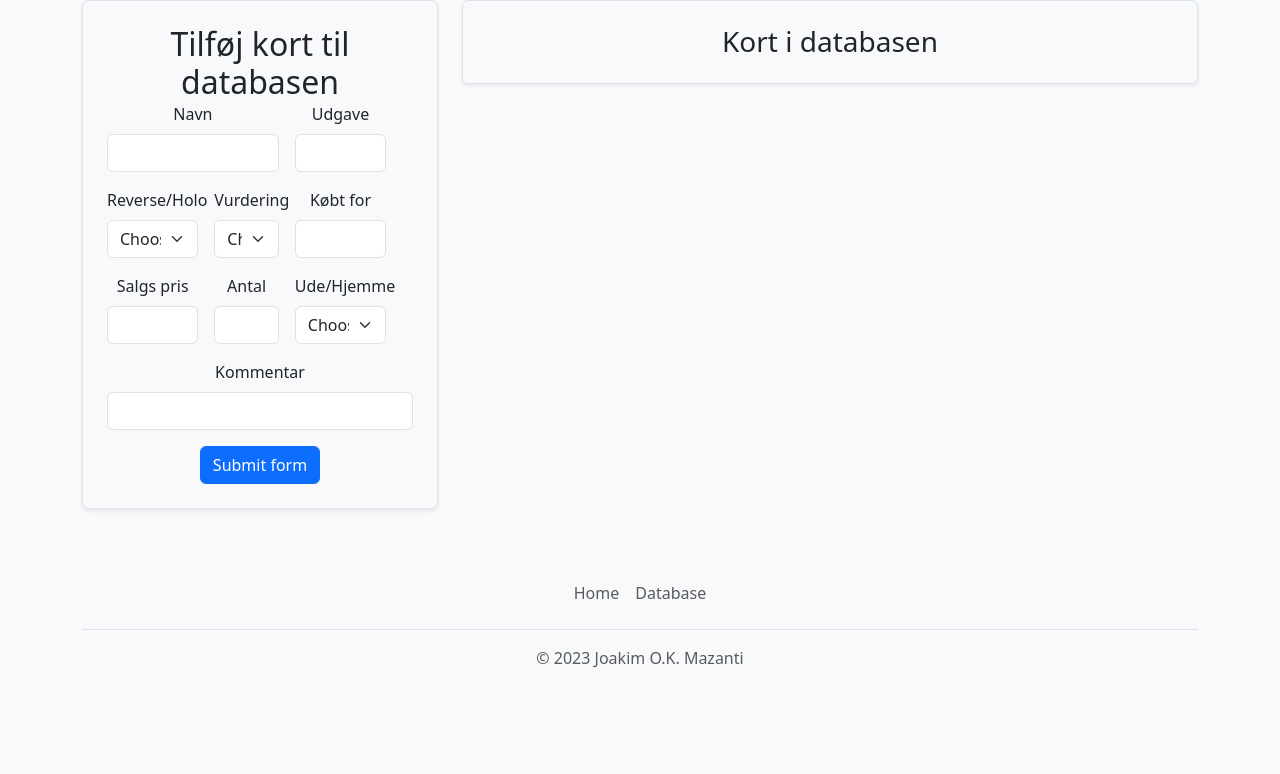
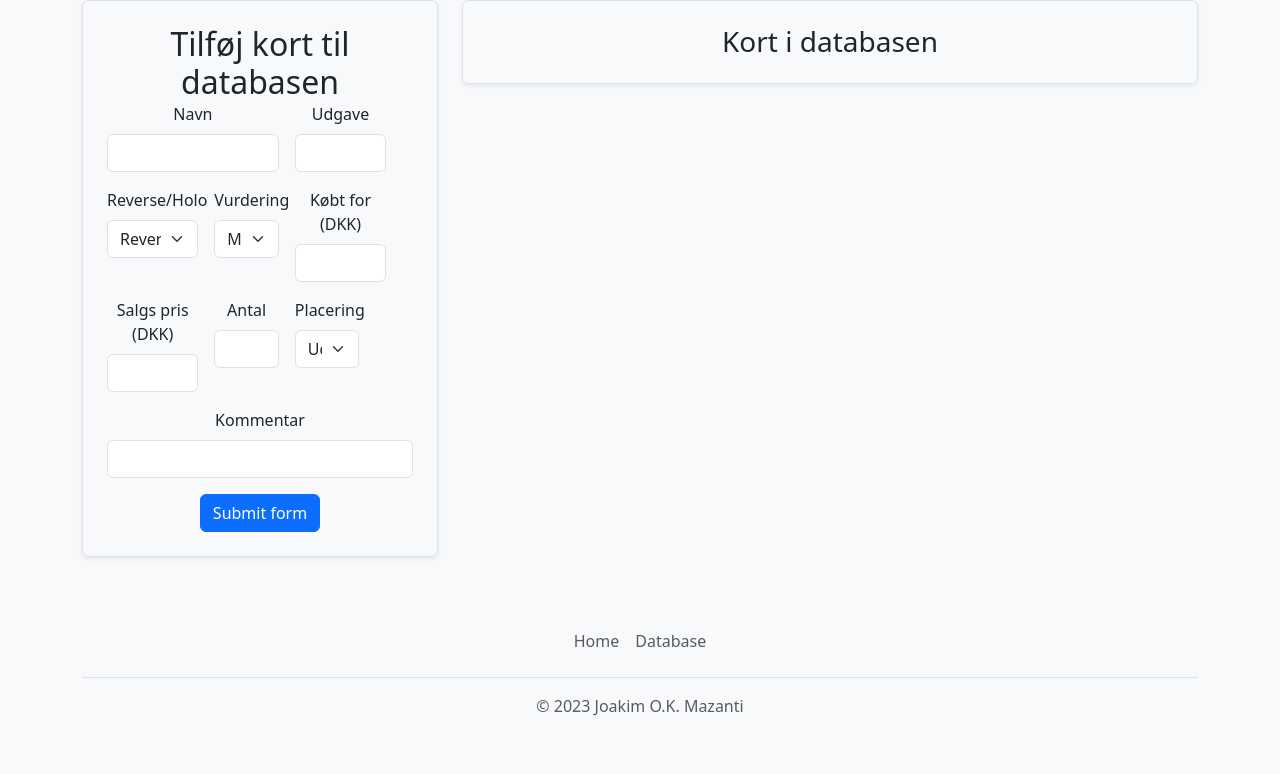
Before and after one commit to Mazantii/PokemonHjemmeside, a Flask app: page /database in a window 1280 px wide. Shown: the part 56-830 px from the top of the page. Before the commit the page ends 724 px from the top, so only its background shows below. Run offline with Flask 3, Linux system fonts and the light colour scheme; data that the repository does not hold is empty; parts of the project's set-up code (start-up, migrations or seed data) failed here and were passed over.

Commit message:
Formen virker! og der er regexet så man kun kan skrive tal i de relevante felter!

```diff
--- a/db.py
+++ b/db.py
@@ -11,7 +11,7 @@ def PostData(name, buy_price, sold_price, my_evaluation, amount, hjemme, pokemon
     "amount": amount, "hjemme": hjemme, "pokemon_id": pokemon_id, "holo": holo, "comment": comment}
     collection.insert_one(post)
 
-PostData("seiuhiuhe", 100, 200, "Near Mint", 1, True, "XY12", "Holo", "")
+#PostData("seiuhiuhe", 100, 200, "Near Mint", 1, Hjemme, "XY12", "Holo", "")
 #For all of the data in the collection find the ones with amount 1 or above and make them into a array
 available = {}
 not_home = {}
@@ -27,13 +27,11 @@ def GiveAvailable():
 
 #This is for the card that are out being sold
 def NotHome():
-    #Make a new array containing all of the cards that are not at home and have a amount of 1 or more
+    #Make a new array containing all of the cards that are "Ude" and have a amount of 1 or more
     for x in collection.find():
-        if x["amount"] >= 1 and x["hjemme"] == False:
-            #if there is a match make a new object in the available array with the name as the key and the sold_price, my_evaluation and amount as the value
+        if x["hjemme"] == "Ude" and x["amount"] >= 1:
             not_home[x["name"]] = [x["sold_price"], x["my_evaluation"], x["amount"], x["hjemme"], x["buy_price"], x["pokemon_id"],
              x["holo"], x["comment"]]
 
-GiveAvailable()
 #access the name of the first element in the array
 print(available)
--- a/server.py
+++ b/server.py
@@ -1,4 +1,4 @@
-from flask import Flask, render_template
+from flask import Flask, render_template, request
 import main
 import db
 
@@ -10,8 +10,6 @@ main.UpdateSales()
 earnings = main.earnings
 amount = main.total_amount_of_sales
 
-#Run the GiveAvailable function
-db.GiveAvailable()
 
 #values from db.py
 available = db.available
@@ -24,13 +22,38 @@ app = Flask(__name__)
 
 @app.route("/")
 def home():
+    db.NotHome()
     #Send the earnings to the index.html file
     return render_template("index.html", earnings=earnings, sales=amount, not_available=not_available)
 
 @app.route("/database")
 def database():
-    #Send the earnings to the index.html file
+    db.GiveAvailable()
+    #Send the available array to the database.html file
     return render_template("database.html", available=available)
+
+@app.route("/addcard", methods=["POST"])
+def addcard():
+    #Get the data from the form
+    name = request.form["name"]
+    buy_price = int(request.form["buy_price"])
+    sold_price = int(request.form["sell_price"])
+    evaluation = request.form["evaluation"]
+    amount = int(request.form["amount"])
+    hjemme = request.form["out_home"]
+    pokemon_id = request.form["version"]
+    holo = request.form["rev_hol"]
+    comment = request.form["comment"]
+
+    print(name, buy_price, sold_price, evaluation, amount, hjemme, pokemon_id, holo, comment)
+    #Post it to the db!
+    db.PostData(name, buy_price, sold_price, evaluation, amount, hjemme, pokemon_id, holo, comment)
+    #Update the available array
+    db.GiveAvailable()
+    return render_template("database.html" , available=available)
+
+
+
 
 if __name__ == "__main__":
     app.run(debug=True)
--- a/templates/database.html
+++ b/templates/database.html
@@ -41,25 +41,24 @@
             <div class="col p-4 d-flex flex-column position-static">
                 <h2 class="mb-0">Tilføj kort til databasen</h2>
                 <!-- Form to add cards to the database -->
-                <form class="row g-3 needs-validation" novalidate>
+                <form class="row g-3 needs-validation" novalidate method="post" action="/addcard">
                   <div class="col-md-7">
                     <label for="validationCustom01" class="form-label">Navn</label>
-                    <input type="text" class="form-control" id="validationCustom01" value="" required>
+                    <input type="text" class="form-control" id="validationCustom01" name="name" required>
                     <div class="valid-feedback">
                       Looks good!
                     </div>
                   </div>
                   <div class="col-md-4">
                     <label for="validationCustom02" class="form-label">Udgave</label>
-                    <input type="text" class="form-control" id="validationCustom02" value="" required>
+                    <input type="text" class="form-control" id="validationCustom02" name="version" required>
                     <div class="valid-feedback">
                       Looks good!
                     </div>
                   </div>
                   <div class="col-md-4">
                     <label for="validationCustom04" class="form-label">Reverse/Holo</label>
-                    <select class="form-select" id="validationCustom04" required>
-                      <option selected disabled value="">Choose...</option>
+                    <select class="form-select" id="validationCustom04" name="rev_hol" required>
                       <option>Reverse</option>
                       <option>Holo</option>
                       <option>Normal</option>
@@ -70,8 +69,7 @@
                   </div>
                   <div class="col-md-3">
                     <label for="validationCustom04" class="form-label">Vurdering</label>
-                    <select class="form-select" id="validationCustom04" required>
-                      <option selected disabled value="">Choose...</option>
+                    <select class="form-select" id="validationCustom04" name="evaluation" required>
                       <option>M</option>
                       <option>NM</option>
                       <option>EX</option>
@@ -85,21 +83,25 @@
                     </div>
                   </div>
                   <div class="col-md-4">
-                    <label class="form-label" for="typeNumber">Købt for</label>
-                    <input type="number" id="typeNumber" class="form-control" />
-                  </div>
+                    <label class="form-label" for="typeNumber">Købt for (DKK)</label>
+                    <input type="text" id="typeNumber" class="form-control" name="buy_price"
+                    oninput="this.value = this.value.replace(/[^0-9]/g, '')" required/>
+                </div>
+
+
                   <div class="col-md-4">
-                    <label class="form-label" for="typeNumber">Salgs pris</label>
-                    <input type="number" id="typeNumber" class="form-control" />
+                    <label class="form-label" for="typeNumber">Salgs pris (DKK)</label>
+                    <input type="text" id="typeNumber" class="form-control" name="sell_price"
+                    oninput="this.value = this.value.replace(/[^0-9]/g, '')" required/>
                   </div>
                   <div class="col-md-3">
                     <label class="form-label" for="typeNumber">Antal</label>
-                    <input type="number" id="typeNumber" class="form-control" />
+                    <input type="text" id="typeNumber" class="form-control" name="amount"
+                    oninput="this.value = this.value.replace(/[^0-9]/g, '')" required/>
                   </div>
-                  <div class="col-md-4">
-                    <label for="validationCustom04" class="form-label">Ude/Hjemme</label>
-                    <select class="form-select" id="validationCustom04" required>
-                      <option selected disabled value="">Choose...</option>
+                  <div class="col-md-3">
+                    <label for="validationCustom04" class="form-label">Placering</label>
+                    <select class="form-select" id="validationCustom04" name="out_home" required>
                       <option>Ude</option>
                       <option>Hjemme</option>
                     </select>
@@ -109,7 +111,7 @@
                   </div>
                   <div class="col-md-12">
                     <label for="validationCustom01" class="form-label">Kommentar</label>
-                    <input type="text" class="form-control" id="validationCustom01" value="">
+                    <input type="text" class="form-control" id="validationCustom01" name="comment">
                     <div class="valid-feedback">
                       Looks good!
                     </div>
```
